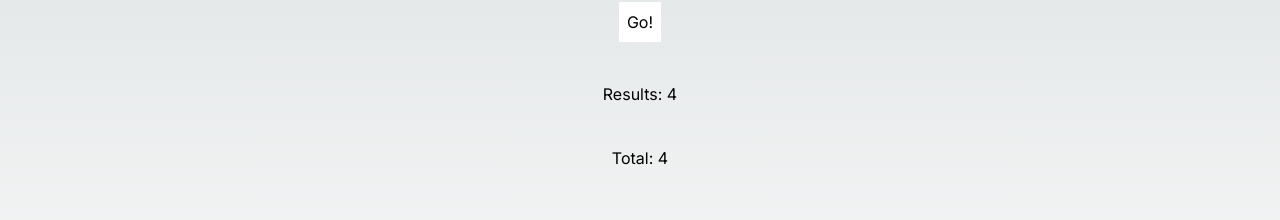
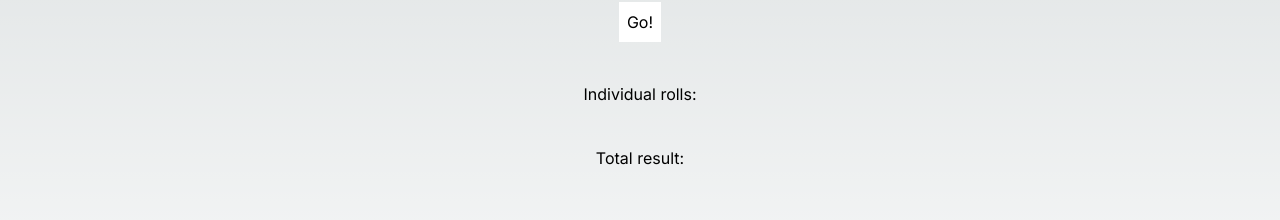
Before and after one commit to AvrilMaleham/dice_game, a Next.js app: page / in a window 1280 px wide. Shown: the part 306-526 px from the top of the page. Built offline with nearby package versions, Linux system fonts and the light colour scheme.

Commit message:
feat: final game

```diff
--- a/src/app/page.tsx
+++ b/src/app/page.tsx
@@ -6,11 +6,15 @@ import { result } from ".";
 export default function Home() {
   const [sides, setSides] = useState<number>(6);
   const [numOfDice, setNumOfDice] = useState<number>(1);
+  const [eachRoll, setEachRoll] = useState<number[]>();
+  const [totalResult, setTotalResult] = useState<number>();
 
   let roll = result(numOfDice, sides);
 
-  console.log(roll.eachDice);
-  console.log(roll.total)
+  const handleClick = () => {
+    setEachRoll(roll?.eachDice);
+    setTotalResult(roll?.total);
+  };
 
   return (
     <main className="flex min-h-screen flex-col items-center">
@@ -18,26 +22,30 @@ export default function Home() {
 
       <p>How many sides per dice?</p>
       <input
-       defaultValue="6"
+        defaultValue="6"
         onChange={(e) => {
           setSides(parseInt(e.target.value));
         }}
         type="number"
         className="m-5 text-black"
       ></input>
+
       <p>How many dice?</p>
       <input
-       defaultValue="1"
+        defaultValue="1"
         onChange={(e) => {
           setNumOfDice(parseInt(e.target.value));
         }}
         type="number"
         className="m-5 text-black"
       ></input>
-      <button className="m-5 p-2 bg-white text-black">Go!</button>
 
-      <p className="m-5">Results: {roll?.eachDice}</p>
-      <p className="m-5">Total: {roll?.total}</p>
+      <button onClick={handleClick} className="m-5 p-2 bg-white text-black">
+        Go!
+      </button>
+
+      <p className="m-5">Individual rolls: {eachRoll?.join(", ")}</p>
+      <p className="m-5">Total result: {totalResult}</p>
     </main>
   );
 }
```
